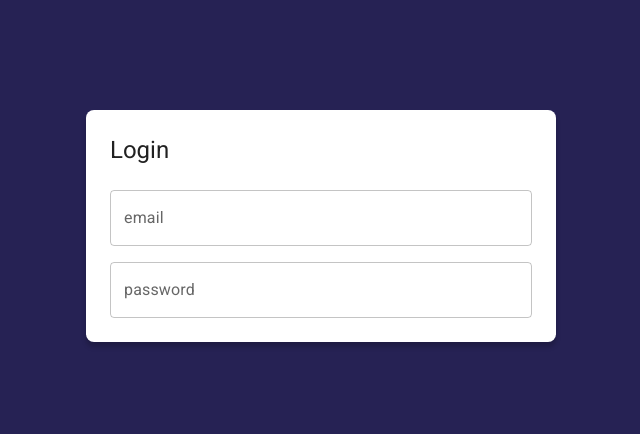
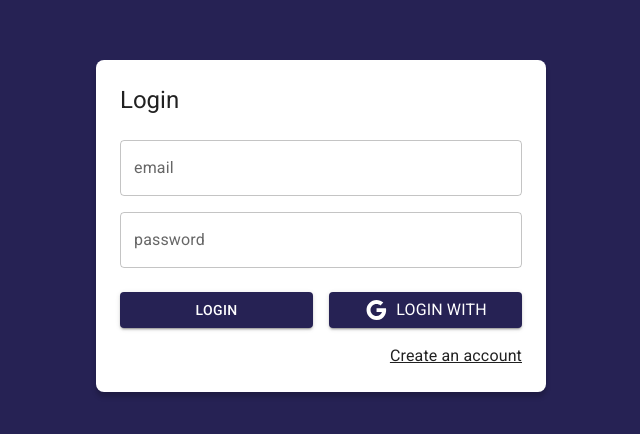
Before and after one commit to alejopua/Journal, a React (Vite) app: page /auth/login in a window 1280 px wide. Shown: the part 174-608 px from the top of the page, without its empty margins (319-959 px from the left). Built offline with nearby package versions, Linux system fonts and the light colour scheme.

Commit message:
Update LoginPage layout and add login functionality

```diff
--- a/src/auth/pages/LoginPage.jsx
+++ b/src/auth/pages/LoginPage.jsx
@@ -1,24 +1,11 @@
-import { Grid, Typography, TextField } from "@mui/material"
+import { Google } from "@mui/icons-material"
+import { Grid, Typography, TextField, Button, Link as MaterialLink } from "@mui/material"
+import { Link as RouterLink } from "react-router-dom"
+import { AuthLayout } from "../layout/AuthLayout"
 
 export const LoginPage = () => {
   return (
-    <Grid
-      container
-      spacing={ 0 }
-      direction={ "column" }
-      alignItems="center"
-      justifyContent="center"
-      sx={{ minHeight: "100vh", backgroundColor: "primary.main", padding: 4 }}
-    >
-
-      <Grid
-        item
-        className="box-shadow"
-        xs={ 3 }
-        sx={{ backgroundColor: "white", padding: 3, borderRadius: 2 }}
-      >
-        <Typography variant="h5" sx={{ mb: 1 }}>Login</Typography>
-
+    <AuthLayout title="Login">
       <form action="">
         <Grid container>
           <Grid item xs={ 12 } sx={{ mt: 2 }}>
@@ -38,12 +25,29 @@ export const LoginPage = () => {
               fullWidth
             />
           </Grid>
+
+          <Grid container spacing={ 2 } sx={{ mt: 1, mb: 2}}>
+            <Grid item xs={ 12 } sm={ 6 }>
+              <Button variant="contained" fullWidth>
+                Login
+              </Button>
             </Grid>
-        </form>
+            <Grid item xs={ 12 } sm={ 6 }>
+              <Button variant="contained" fullWidth>
+                <Google />
+                  <Typography sx={{ ml: 1 }}>Login with</Typography>
+              </Button>
+            </Grid>
+          </Grid>
 
-
+          <Grid container direction='row' justifyContent='end'>
+            <MaterialLink component={ RouterLink } color="inherit" to="/auth/register">
+              Create an account
+            </MaterialLink>
           </Grid>
 
         </Grid>
+      </form>
+  </AuthLayout>
   )
 }
```
Lines whose indentation alone changed are shown as unchanged.
